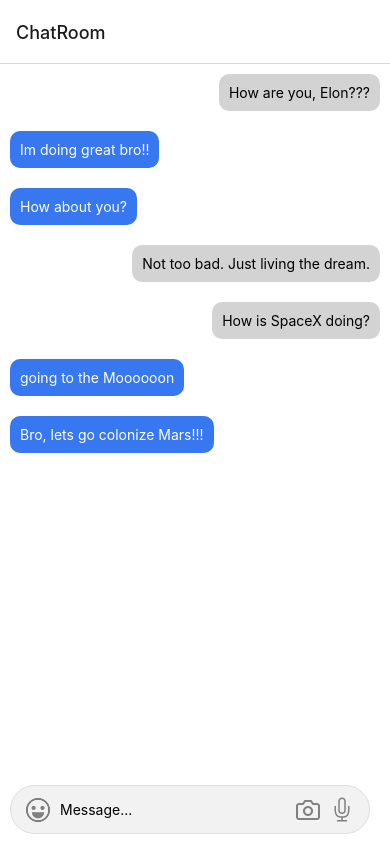
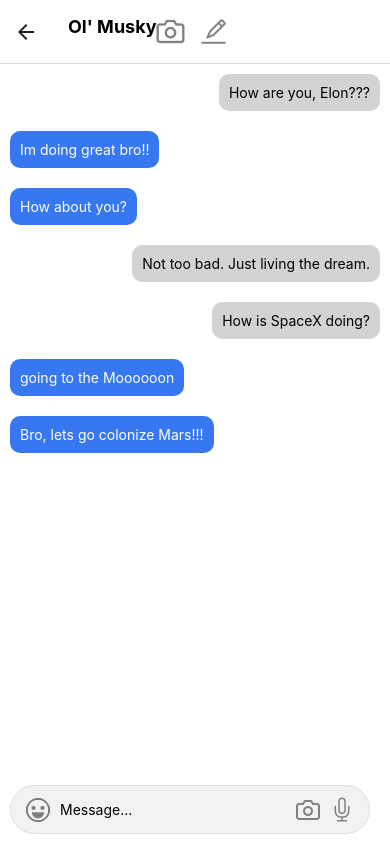
Before and after one commit to ReeseSch/message-app-clone, a React Native app: screen /ChatRoom in a window 390 px wide. Built offline with nearby package versions, Linux system fonts and the light colour scheme; what expo-linking would draw is missing.

Commit message:
navigation and headers

```diff
--- a/components/ChatRoomItem/ChatRoomItem.tsx
+++ b/components/ChatRoomItem/ChatRoomItem.tsx
@@ -1,5 +1,6 @@
 import React from "react";
-import { Text, StyleSheet, View, Image } from 'react-native'
+import { Text, View, Image, Pressable} from 'react-native'
+import { useNavigation } from "@react-navigation/core";
 import styles from "./styles";
 
 export default function ChatRoomItem(props) {
@@ -7,8 +8,14 @@
 
   const user = chatRoom.users[1]
 
+  const navigation = useNavigation()
+
+  const onPress = () => {
+      navigation.navigate('ChatRoom', { id: chatRoom.id })
+  }
+
     return (
-    <View style={styles.container}>
+    <Pressable onPress={onPress} style={styles.container}>
         <Image source={{ uri: user.imageUri }} style={styles.image} />
 
         {/* message counter badge */}
@@ -24,5 +31,5 @@
             {/* message content */}
             <Text numberOfLines={1} style={styles.text}>{chatRoom.lastMessage.content}</Text>
         </View>
-    </View>)
+    </Pressable>)
 }
--- a/navigation/index.tsx
+++ b/navigation/index.tsx
@@ -3,24 +3,25 @@
  * https://reactnavigation.org/docs/getting-started
  *
  */
-import { FontAwesome } from '@expo/vector-icons';
+import { FontAwesome, Feather, AntDesign } from '@expo/vector-icons';
 import { createBottomTabNavigator } from '@react-navigation/bottom-tabs';
 import { NavigationContainer, DefaultTheme, DarkTheme } from '@react-navigation/native';
 import { createNativeStackNavigator } from '@react-navigation/native-stack';
 import * as React from 'react';
-import { ColorSchemeName, Pressable } from 'react-native';
+import { ColorSchemeName, Pressable, Text, View, Image } from 'react-native';
 
 import Colors from '../constants/Colors';
 import useColorScheme from '../hooks/useColorScheme';
 import ModalScreen from '../screens/ModalScreen';
 import NotFoundScreen from '../screens/NotFoundScreen';
-import TabOneScreen from '../screens/HomeScreen';
+// import TabOneScreen from '../screens/HomeScreen';
 import TabTwoScreen from '../screens/TabTwoScreen';
 import { RootStackParamList, RootTabParamList, RootTabScreenProps } from '../types';
 import LinkingConfiguration from './LinkingConfiguration';
 
 
 import ChatRoomScreen from '../screens/ChatRoomScreen';
+import HomeScreen from '../screens/HomeScreen'
 
 export default function Navigation({ colorScheme }: { colorScheme: ColorSchemeName }) {
   return (
@@ -41,9 +42,12 @@
 function RootNavigator() {
   return (
     <Stack.Navigator>
-      <Stack.Screen name="ChatRoom" component={ChatRoomScreen} options={{ headerShown: true }} />
-      <Stack.Screen name="Root" component={BottomTabNavigator} options={{ headerShown: false }} />
-
+      <Stack.Screen
+      name="Home"
+      component={HomeScreen}
+      options={{ headerTitle: HomeHeader }}
+      />
+      <Stack.Screen name="ChatRoom" component={ChatRoomScreen} options={{ headerTitle: ChatHeader }} />
       <Stack.Screen name="NotFound" component={NotFoundScreen} options={{ title: 'Oops!' }} />
       <Stack.Group screenOptions={{ presentation: 'modal' }}>
         <Stack.Screen name="Modal" component={ModalScreen} />
@@ -51,6 +55,33 @@
     </Stack.Navigator>
   );
 }
+
+const HomeHeader = (props) => {
+  return (
+    <View style={{ flexDirection: 'row', justifyContent: 'space-between'}}>
+      {/* <Image source={{ uri: 'https://drive.google.com/file/d/1zM7OvPgcFw2Vg1cWgHtdyItAwbhwYTed/view?usp=sharing'}}
+        style={{ width: 30, height: 30, borderRadius: 30, paddingLeft:}}
+      /> */}
+      <FontAwesome name="user-circle-o" size={28} color="grey" />
+      <Text style={{ flex: 1, fontWeight: 'bold', fontSize: 18, textAlign: 'center' }}>Your Chats</Text>
+      <Feather name="camera" size={28} color="grey" style={{ paddingRight: 15}} />
+      <AntDesign name="edit" size={28} color="grey" style={{paddingRight: 24}} />
+    </View>
+  )
+}
+
+const ChatHeader = (props) => {
+  return (
+    <View style={{ flexDirection: 'row', justifyContent: 'space-between'}}>
+
+      {/* <FontAwesome name="user-circle-o" size={28} color="grey" /> */}
+      <Text style={{ flex: 1, fontWeight: 'bold', fontSize: 18, textAlign: 'center' }}>{props.children}</Text>
+      <Feather name="camera" size={28} color="grey" style={{ paddingRight: 15}} />
+      <AntDesign name="edit" size={28} color="grey" style={{paddingRight: 80}} />
+    </View>
+  )
+}
+
 
 /**
  * A bottom tab navigator displays tab buttons on the bottom of the display to switch screens.
@@ -69,7 +100,7 @@
       }}>
       <BottomTab.Screen
         name="TabOne"
-        component={TabOneScreen}
+        component={HomeScreen}
         options={({ navigation }: RootTabScreenProps<'TabOne'>) => ({
           title: 'Tab One',
           tabBarIcon: ({ color }) => <TabBarIcon name="code" color={color} />,
--- a/screens/ChatRoomScreen.tsx
+++ b/screens/ChatRoomScreen.tsx
@@ -4,9 +4,17 @@
 import Message from "../components/Message/Message";
 import chatRoomData from '../assets/dummy-data/Chats'
 import MessageInput from "../components/MessageInput/MessageInput";
+import { useRoute, useNavigation } from "@react-navigation/core";
 
 
 export default function ChatRoomScreen() {
+
+    const route = useRoute()
+    const navigation = useNavigation()
+
+    console.warn(`Displaying chat for ${route.params?.id}`)
+
+    navigation.setOptions({ title: `Ol' Musky`})
 
     return(
        <SafeAreaView style={styles.page}>
--- a/screens/HomeScreen.tsx
+++ b/screens/HomeScreen.tsx
@@ -6,7 +6,7 @@
 import chatRoomsData from '../assets/dummy-data/ChatRooms'
 
 
-export default function TabOneScreen(){
+export default function HomeScreen(){
   return (
     <View style={styles.page}>
       <FlatList data={chatRoomsData} renderItem={({ item }) => <ChatRoomItem chatRoom={item} />} />
```
